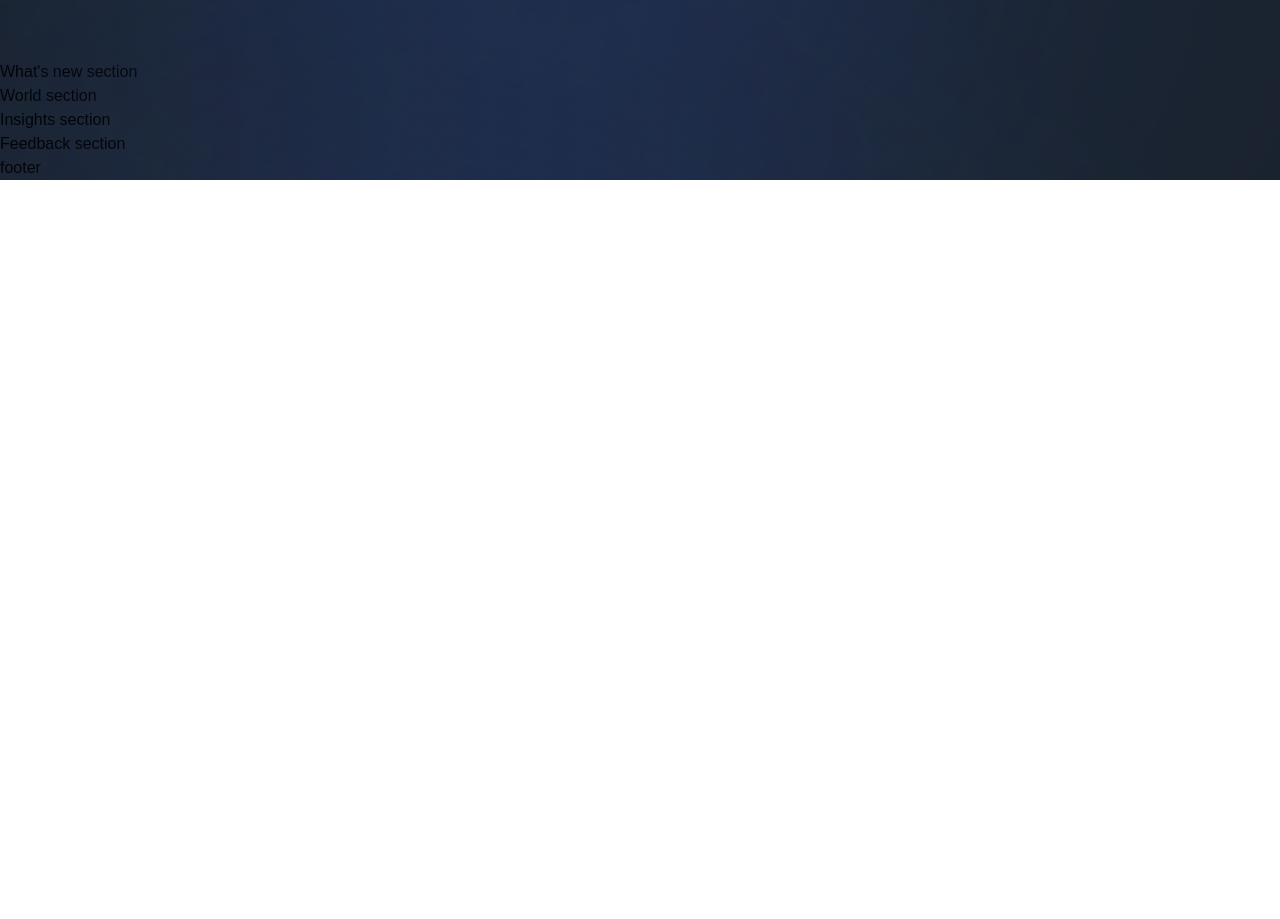
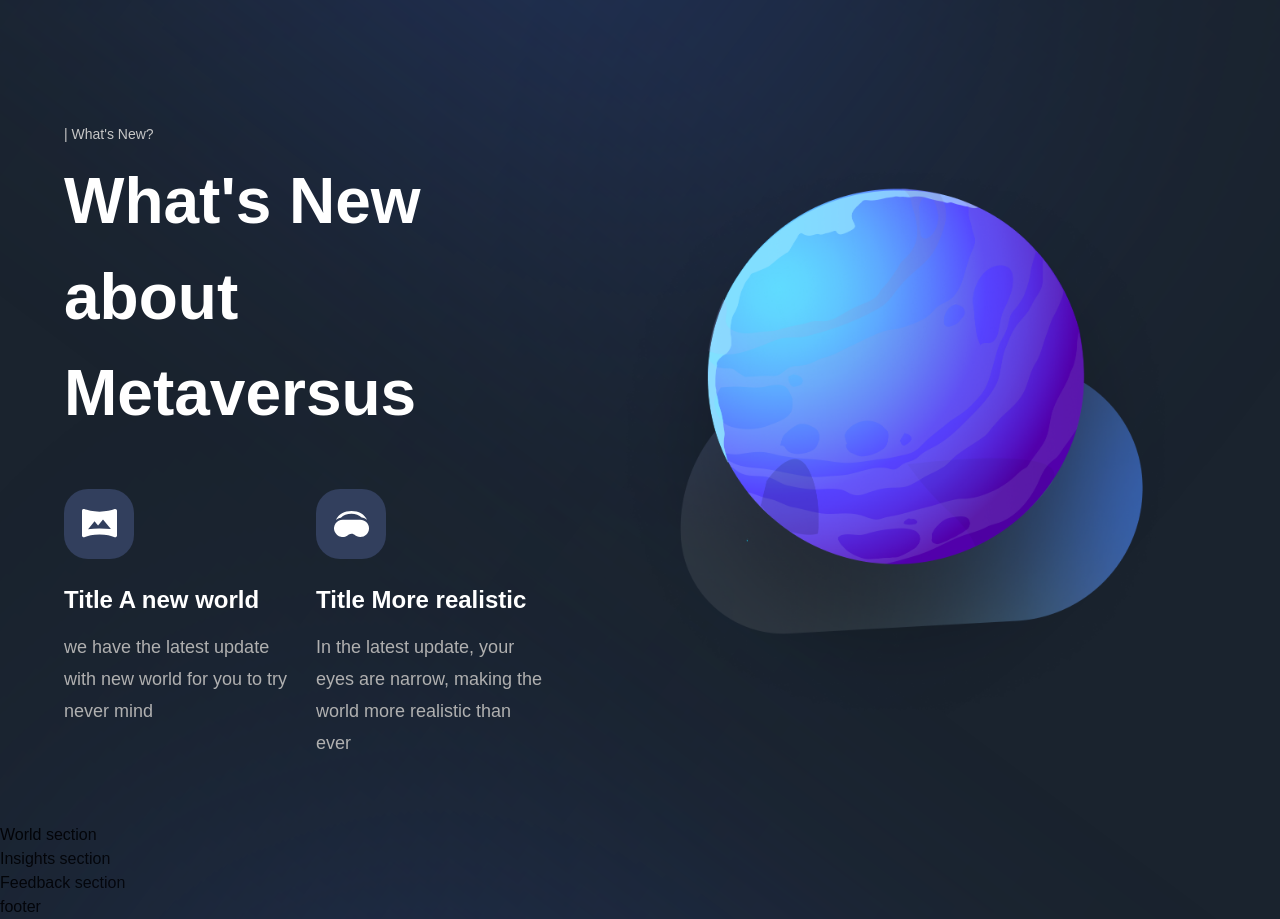
Before and after one commit to sanidhyy/metaversus, a Next.js app: page / in a window 1280 px wide. Shown: the part 3360-4279 px from the top of the page. Before the commit the page ends 3540 px from the top, so only its background shows below. Built offline with nearby package versions, Linux system fonts and the light colour scheme; a web font is replaced by a local one.

Commit message:
What's new section completed

```diff
--- a/components/NewFeatures.jsx
+++ b/components/NewFeatures.jsx
@@ -1,6 +1,22 @@
-const NewFeatures = () => (
-  <div>
-    New Features
+import styles from "../styles";
+
+const NewFeatures = ({ imgUrl, title, subtitle }) => (
+  <div className="flex-1 flex flex-col sm:max-w-[250px] min-w-[210px]">
+    <div
+      className={`${styles.flexCenter} w-[70px] h-[70px] rounded-[24px] bg-[#323f5d]`}
+    >
+      <img
+        src={imgUrl}
+        alt={`${title}'s icon`}
+        className="w-1/2 h-1/2 object-contain"
+      />
+    </div>
+    <h1 className="mt-[26px] font-bold text-[24px] leading-[30px] text-white">
+      Title {title}
+    </h1>
+    <p className="flex-1 mt-[16px] font-normal text-[18px] text-[#b0b0b0] leading-[32px]">
+      {subtitle}
+    </p>
   </div>
 );
 
--- a/sections/WhatsNew.jsx
+++ b/sections/WhatsNew.jsx
@@ -1,8 +1,45 @@
-'use client';
+"use client";
+
+import { motion } from "framer-motion";
+
+import styles from "../styles";
+import { fadeIn, planetVariants, staggerContainer } from "../utils/motion";
+import { NewFeatures, TitleText, TypingText } from "../components";
+import { newFeatures } from "../constants";
 
 const WhatsNew = () => (
-  <section>
-    What's new section
+  <section className={`${styles.paddings} relative z-10`}>
+    <motion.div
+      variants={staggerContainer}
+      initial="hidden"
+      whileInView="show"
+      viewport={{ once: false, amount: 0.25 }}
+      className={`${styles.innerWidth} mx-auto flex lg:flex-row flex-col gap-8`}
+    >
+      <motion.div
+        variants={fadeIn("right", "tween", 0.2, 1)}
+        className="flex-[0.75] flex justify-center flex-col"
+      >
+        <TypingText title="| What's New?" />
+        <TitleText title={<>What's New about Metaversus</>} />
+        <div className="mt-[48px] flex flex-wrap justify-between gap-[24px]">
+          {newFeatures.map((feature) => (
+            <NewFeatures key={feature.title} {...feature} />
+          ))}
+        </div>
+      </motion.div>
+
+      <motion.div
+        variants={planetVariants("right")}
+        className={`flex-1 ${styles.flexCenter}`}
+      >
+        <img
+          src="/whats-new.png"
+          alt="What's New"
+          className="w-[90%] h-[90%] object-contain"
+        />
+      </motion.div>
+    </motion.div>
   </section>
 );
 
```
